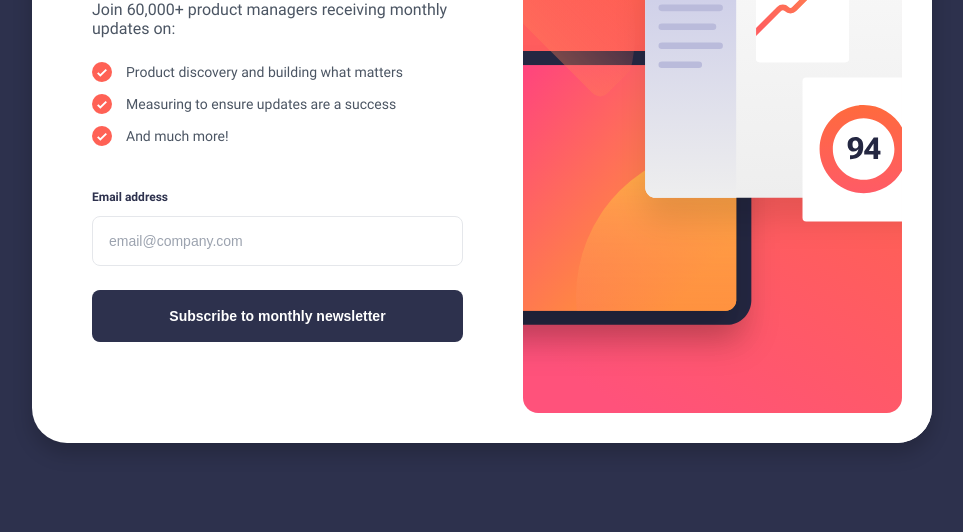
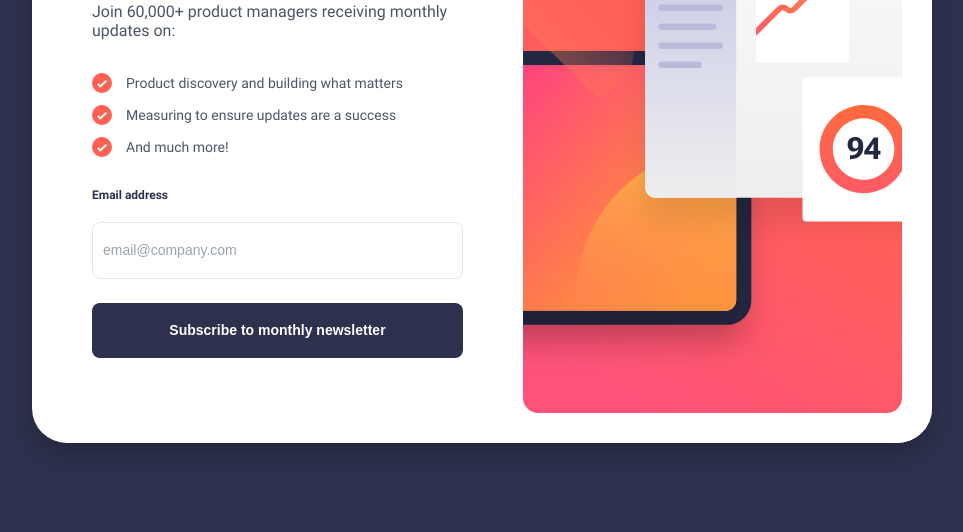
Before and after one commit to vegar24sfj/css-grid-task, a plain HTML site: page index.html in a window 1280 px wide. Shown: the part 268-800 px from the top of the page, without its empty margins (158-1121 px from the left). Drawn offline with Linux system fonts and the light colour scheme.

Commit message:
third commit

```diff
--- a/style.css
+++ b/style.css
@@ -24,8 +24,8 @@
 body {
   font-family: "Roboto", sans-serif;
   background-color: #2d314d;
-  display: flex;
-  justify-content: center;
+  display: grid;
+  justify-items: center;
   align-items: center;
   min-height: 100vh;
 }
@@ -44,8 +44,8 @@ body {
 /* Newsletter Content - Left Column */
 .newsletter-content {
   padding: 60px;
-  display: flex;
-  flex-direction: column;
+  display: grid;
+  grid-template-columns: 1fr;
   justify-content: center;
   text-align: left;
 }
@@ -54,6 +54,7 @@ h1 {
   font-size: 52px;
   font-weight: 700;
   color: #2d314d;
+  margin-top: 25px;
   margin-bottom: 16px;
 }
 
@@ -61,12 +62,12 @@ p {
   font-size: 16px;
   font-weight: 400;
   color: #4b5563;
-  margin-bottom: 24px;
+  margin-bottom: 14px;
 }
 
 ul {
   list-style: none;
-  margin-bottom: 32px;
+  margin-bottom: 0px;
   padding: 0;
 }
 
@@ -89,12 +90,12 @@ label {
   font-size: 12px;
   font-weight: bold;
   color: #2d314d;
-  margin-bottom: 12px;
+  margin-bottom: 0px;
 }
 
 input {
   width: 100%;
-  padding: 16px;
+  padding: 10px;
   border: 1px solid #e5e7eb;
   border-radius: 8px;
   margin-bottom: 24px;
@@ -110,13 +111,14 @@ button {
   background-color: #2d314d;
   color: #ffffff;
   border: none;
-  padding: 18px 24px;
+  padding: 10px 24px;
   border-radius: 8px;
   font-size: 14px;
   font-weight: bold;
   cursor: pointer;
   transition: background-color 0.3s;
   width: 100%;
+  margin-bottom: 25px;
 }
 
 button:hover {
@@ -126,7 +128,7 @@ button:hover {
 
 /* Newsletter Graphic - Right Column */
 .newsletter-graphic {
-  display: flex;
+  display: grid;
   justify-content: center;
   align-items: center;
   padding: 30px 30px 30px 0;
@@ -142,8 +144,8 @@ button:hover {
 
 /* Success Message Page */
 .success-card {
-  display: flex;
-  flex-direction: column;
+  display: grid;
+  justify-items: center;
   align-items: flex-start;
   background-color: #ffffff;
   border-radius: 35px;
```
